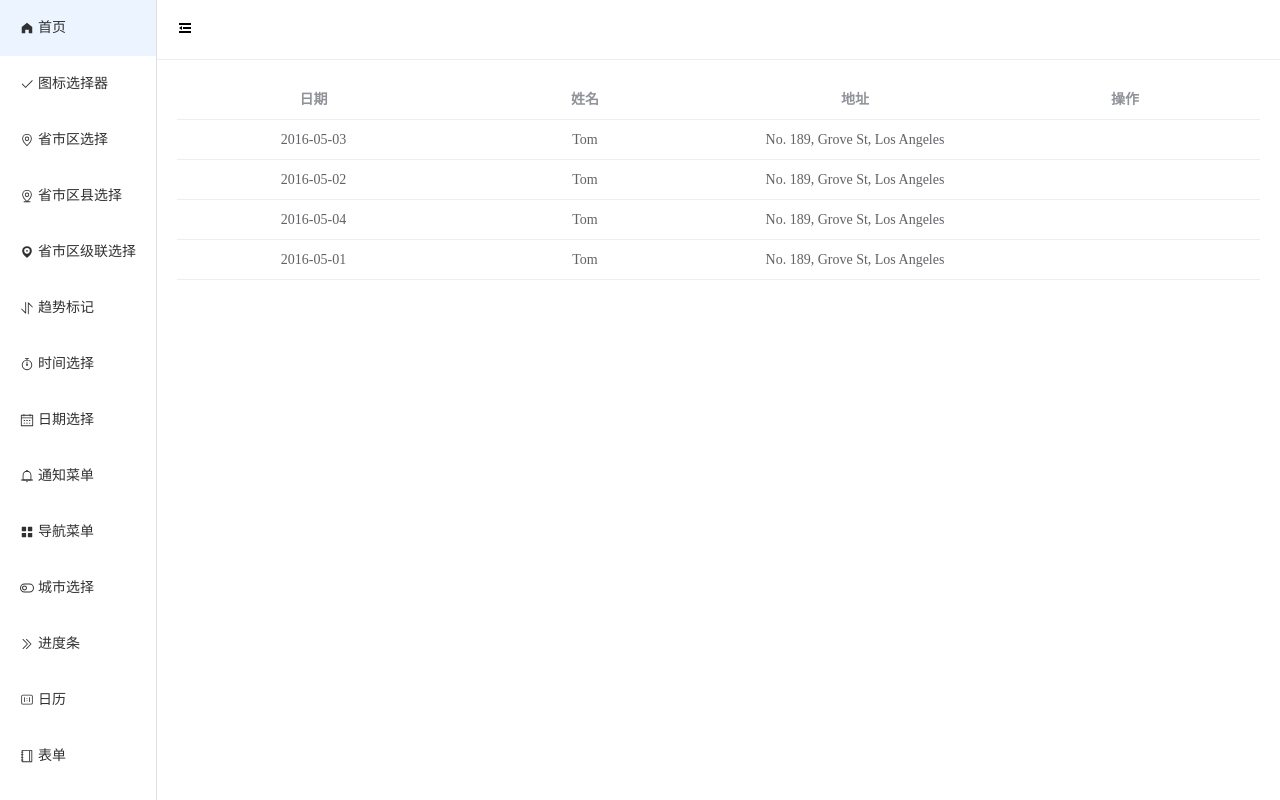
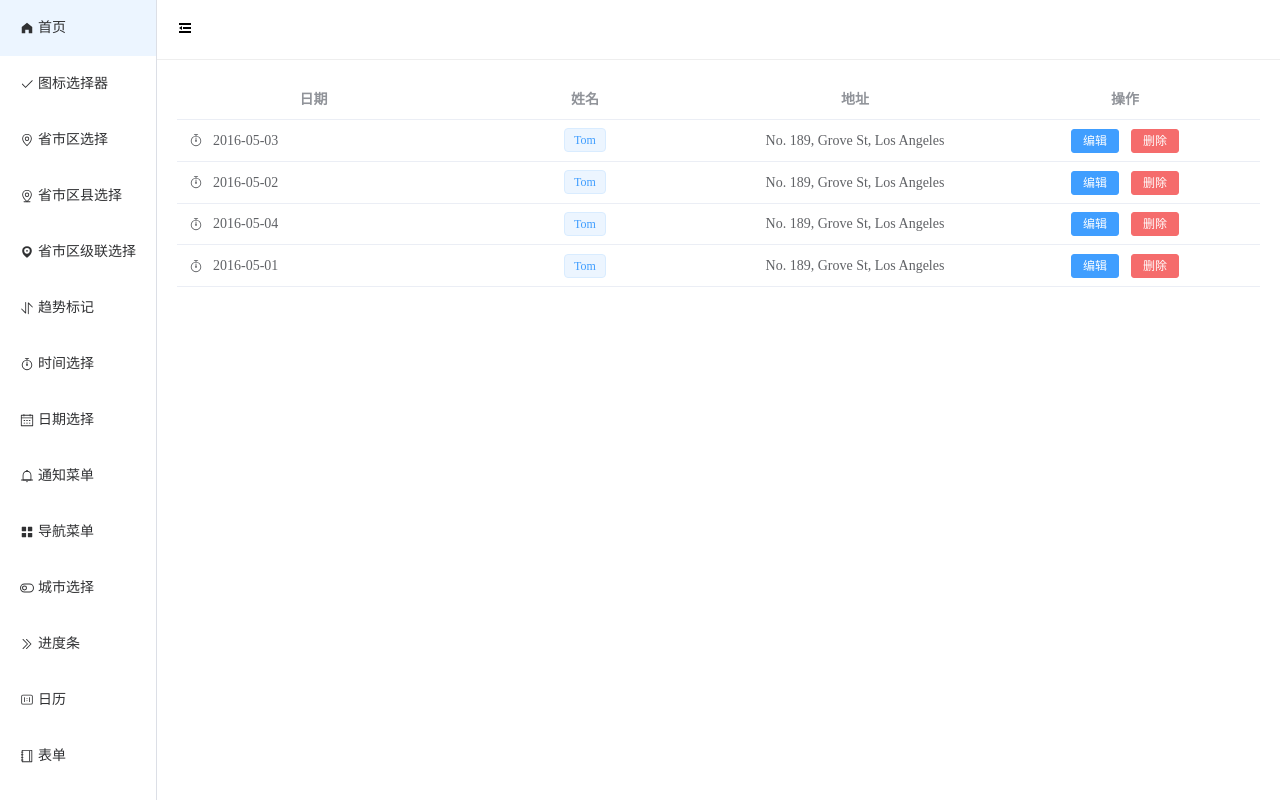
Before and after one commit to jersonwei/vue3-component, a Vue app in the folder w-components/: page /table in a window 1280 px wide. Built offline with nearby package versions, Linux system fonts and the light colour scheme.

Commit message:
✨ feat(table): diy column slot

```diff
--- a/w-components/src/components/table/src/index.vue
+++ b/w-components/src/components/table/src/index.vue
@@ -1,5 +1,5 @@
 <script setup lang="ts">
-import { PropType } from 'vue'
+import { computed, PropType } from 'vue'
 import { TableOptions } from './type'
 
 let props = defineProps({
@@ -12,18 +12,43 @@ let props = defineProps({
     required: true
   }
 })
+// 过滤操作项的配置
+let tableOptions = computed(() => props.options.filter(item => !item.action))
+// 找到操作项的配置
+let btnOptions = computed(() => props.options.find(item => item.action))
 </script>
 <template>
   <el-table :data="data">
-    <template v-for="(item, index) in options" :key="index">
+    <template v-for="(item, index) in tableOptions" :key="index">
       <el-table-column
+        v-if="!item.slot"
         :label="item.label"
         :prop="item.prop"
         :align="item.align"
         :width="item.width"
       >
       </el-table-column>
+      <el-table-column
+        v-if="item.slot"
+        :label="item.label"
+        :prop="item.prop"
+        :align="item.align"
+        :width="item.width"
+      >
+        <template #default="scope">
+          <slot :name="item.slot" :scope="scope"></slot>
+        </template>
+      </el-table-column>
     </template>
+    <el-table-column
+      :label="btnOptions?.label"
+      :align="btnOptions?.align"
+      :width="btnOptions?.width"
+    >
+      <template #default="scope">
+        <slot name="action" :scope="scope"></slot>
+      </template>
+    </el-table-column>
   </el-table>
 </template>
 <style lang="scss" scoped></style>
--- a/w-components/src/views/table/index.vue
+++ b/w-components/src/views/table/index.vue
@@ -51,8 +51,35 @@ let options: TableOptions[] = [
     align: 'center'
   }
 ]
+const editFn = (scope: Boolean) => {}
+const deleteFn = (scope: Boolean) => {}
 </script>
 <template>
-  <wTable :options="options" :data="tableData"></wTable>
+  <wTable :options="options" :data="tableData">
+    <template #date="{scope}">
+      <div style="display: flex; align-items: center">
+        <el-icon><timer /></el-icon>
+        <span style="margin-left: 10px">{{ scope.row.date }}</span>
+      </div>
+    </template>
+    <template #name="{scope}">
+      <div style="display: flex; align-items: center;justify-content: center;">
+        <el-tag>{{ scope.row.name }}</el-tag>
+      </div>
+    </template>
+    <template #action="{scope}">
+      <el-button type="primary" size="small" @click="editFn(scope)"
+        >编辑</el-button
+      >
+      <el-button type="danger" size="small" @click="deleteFn(scope)"
+        >删除</el-button
+      >
+    </template>
+  </wTable>
 </template>
-<style lang="scss" scoped></style>
+<style lang="scss" scoped>
+svg {
+  width: 1em;
+  height: 1em;
+}
+</style>
```
